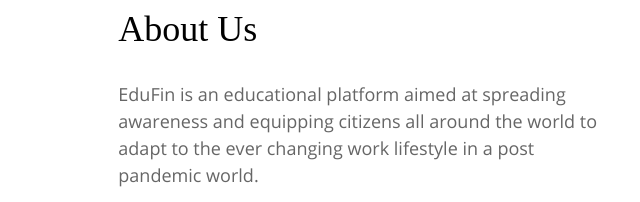
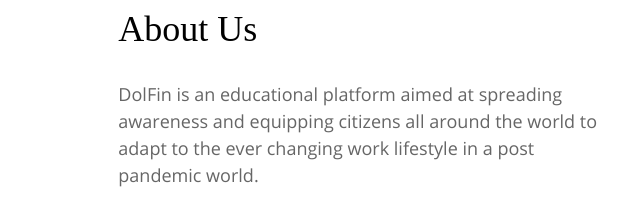
Before and after one commit to Aleem-Shah/DolFin, a plain HTML site: page index.html in a window 1280 px wide. Shown: the part 716-918 px from the top of the page, 640-1280 px from the left. Drawn offline with Linux system fonts and the light colour scheme; a web font is replaced by a local one.

Commit message:
Update index.html

```diff
--- a/index.html
+++ b/index.html
@@ -88,7 +88,7 @@
                 </div>
                 <div class="col-md-5">
                     <h2> About Us </h2>
-                    <p> EduFin is an educational platform aimed at spreading awareness and equipping citizens all around
+                    <p> DolFin is an educational platform aimed at spreading awareness and equipping citizens all around
                         the world to adapt to the ever changing work lifestyle in a post pandemic world. </p>
                     <p>
                         <small>We help people to manage their income, create valuable assets and learn how the economy
```
